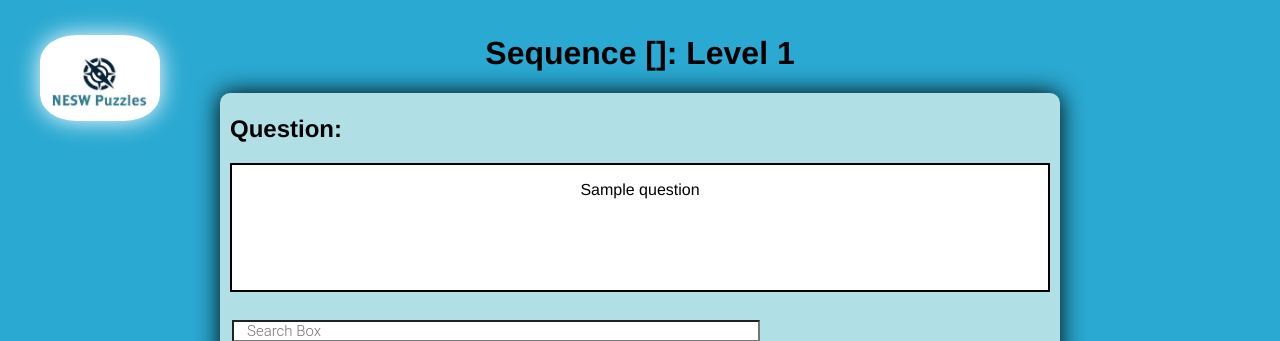
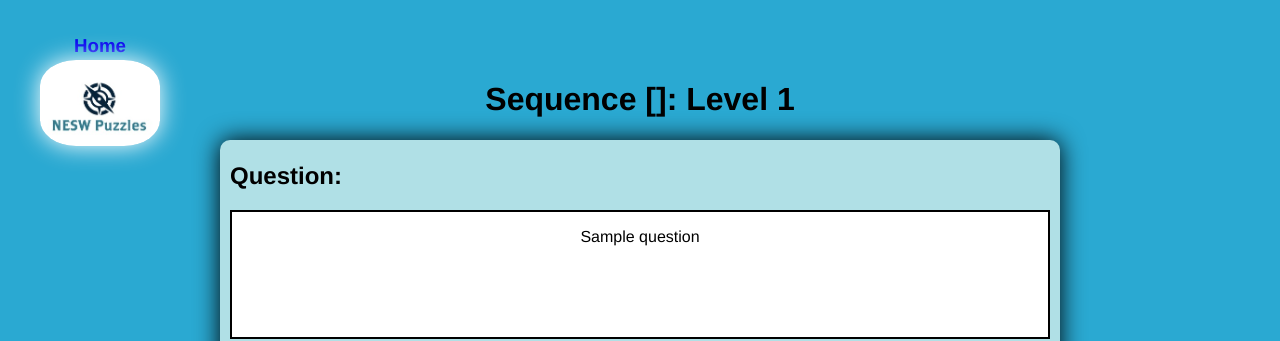
Before and after one commit to happyinfrance10/legendary-octo-giggle, a Python web app: template templates/level.html in a window 1280 px wide. Shown: the top 341 px of the page. Run offline with Jinja, Linux system fonts and the light colour scheme; the template is opened without the code that fills it: most values are stand-ins (such as "Sample title", 1, 10 or a date in 2020); some libraries are stand-ins or nearby versions.

Commit message:
Theme pictures

```diff
--- a/templates/level.html
+++ b/templates/level.html
@@ -2,7 +2,10 @@
 <title>Level</title>
 <link rel="stylesheet" href="stylesheets/levelStyle.css">
 
-<a href="/">
+
+<a href="/" style="text-decoration:none">
+  <h3 style="margin-left: 34px; margin-bottom: -15px">Home</h3>
+  <br>
   <img id="logo" src="images/logo.jpg" width=120></img>
 </a>
 
```
Also changed, not shown: images/snare_oh.png (added), images/wildmutt.png (added), images/wildvine.png (added).
